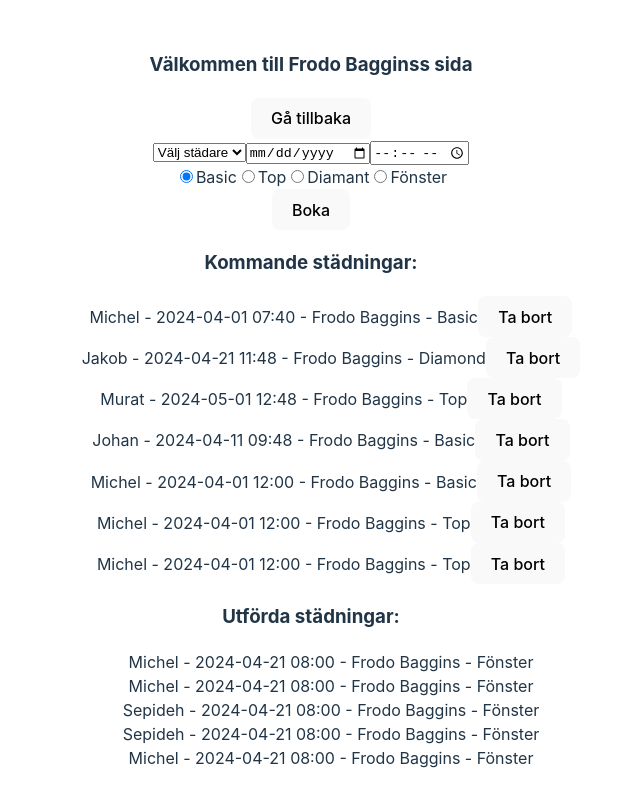
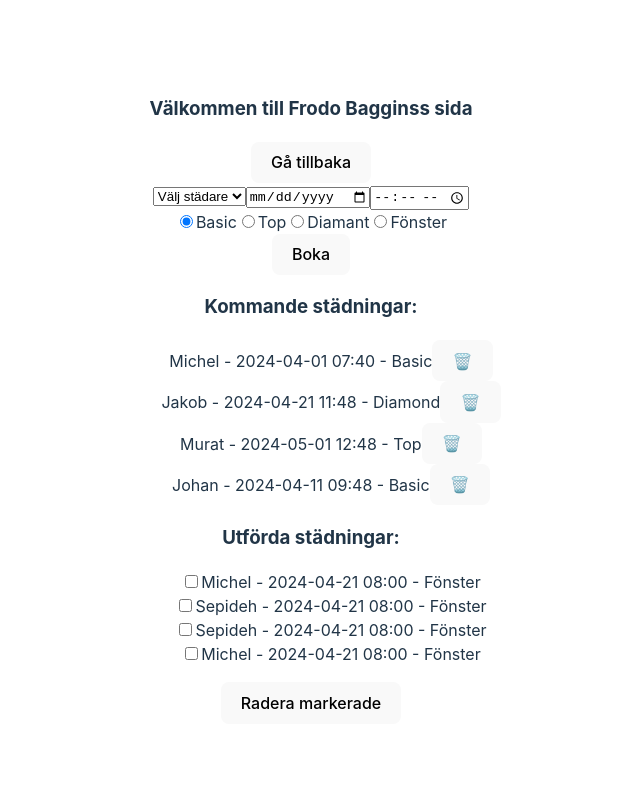
Before and after one commit to SepVaz/bookingReact, a React (Vite) app: page /mypage in a window 1280 px wide. Shown: the top 806 px of the page, without its empty margins (329-969 px from the left). Built offline with nearby package versions, Linux system fonts and the light colour scheme; data requests are answered from the project's data file.

Commit message:
checkbox och funktioner Co-authored-by: muratacar94 <muratacar94@users.noreply.github.com> Co-authored-by: Michel Gorjizadeh <michel.gorjizadeh@utb.ecutbildning.se> Co-authored-by: Johan Nihlén <johan.nihlen@utb.ecutbildning.se>

```diff
--- a/db.json
+++ b/db.json
@@ -46,15 +46,6 @@
       "status": true
     },
     {
-      "id": "5",
-      "date": "2024-04-21",
-      "time": "08:00",
-      "customer": "Frodo Baggins",
-      "level": "Fönster",
-      "cleaner": "Michel",
-      "status": true
-    },
-    {
       "id": "6",
       "date": "2024-04-21",
       "time": "08:00",
@@ -80,33 +71,6 @@
       "level": "Fönster",
       "cleaner": "Michel",
       "status": true
-    },
-    {
-      "id": "1711964589579",
-      "date": "2024-04-01",
-      "time": "12:00",
-      "customer": "Frodo Baggins",
-      "level": "Basic",
-      "cleaner": "Michel",
-      "status": false
-    },
-    {
-      "id": "1711964665877",
-      "date": "2024-04-01",
-      "time": "12:00",
-      "customer": "Frodo Baggins",
-      "level": "Top",
-      "cleaner": "Michel",
-      "status": false
-    },
-    {
-      "id": "1711964919261",
-      "date": "2024-04-01",
-      "time": "12:00",
-      "customer": "Frodo Baggins",
-      "level": "Top",
-      "cleaner": "Michel",
-      "status": false
     }
-  ]
+]
 }
--- a/src/App.css
+++ b/src/App.css
@@ -45,3 +45,9 @@ li {
   list-style: none;
 
 }
+
+img {
+  width: 25px;
+  height: 20px;
+  background-color: white;
+}
--- a/src/pages/MyPage.tsx
+++ b/src/pages/MyPage.tsx
@@ -7,11 +7,12 @@ import { IBooking } from "../BookingType";
 
 const MyPage: React.FC = () => {
   const navigate = useNavigate();
-  const [customerName, setCustomerName] = useState<string>();
+  const [customerName, setCustomerName] = useState<string>("");
 
   const [booked, setBooked] = useState<IBooking[]>([]);
   const [finished, setFinished] = useState<IBooking[]>([]);
   const [cleaners, setCleaners] = useState<string[]>([]);
+  const [checked, setChecked] = useState<IBooking[]>([]);
 
   const bookingStatus = (booking: IBooking) => {
     booking.status
@@ -26,7 +27,7 @@ const MyPage: React.FC = () => {
         const bookingsData: IBooking[] = response.data;
 
         setCustomerName(
-          bookingsData.filter((data) => data.customer)[3]?.customer
+          bookingsData.filter((data) => data.customer)[0]?.customer
         );
 
         setFinished(bookingsData.filter((data) => data.status));
@@ -58,7 +59,26 @@ const MyPage: React.FC = () => {
       }
     };
     deletePost();
-  }
+  };
+
+  const handleCheckboxChange = (booking: IBooking) => {
+    setChecked((prev) =>
+      prev.find((b) => b.id === booking.id) ? prev.filter((b) => b.id !== booking.id) : [...prev, booking]
+    );
+  };
+
+
+  function deleteChecked(id: string) {
+    checked.forEach(async (booking) => {
+      try {
+        await axios.delete(`http://localhost:3000/booking/${booking.id}`);
+        setFinished((prev) => prev.filter((b) => b.id !== booking.id));
+      } catch (err) {
+        console.error("Failed to delete booking with id " + booking.id, err);
+      }
+    });
+    setChecked([]);
+  };
 
   return (
     <>
@@ -77,13 +97,13 @@ const MyPage: React.FC = () => {
         <ul>
           {booked.map((booking) => (
             <li key={booking.id}>
-              {`${booking.cleaner} - ${booking.date} ${booking.time} - ${booking.customer} - ${booking.level}`}
+              {`${booking.cleaner} - ${booking.date} ${booking.time} - ${booking.level}`}
               <button
                 onClick={() => {
                   handleDeleteBooking(booking.id);
                 }}
               >
-                Ta bort
+                🗑️
               </button>
             </li>
           ))}
@@ -93,12 +113,21 @@ const MyPage: React.FC = () => {
       <div>
         <h3>Utförda städningar:</h3>
         <ul>
-          {finished.map((booking) => (
-            <li
-              key={booking.id}
-            >{`${booking.cleaner} - ${booking.date} ${booking.time} - ${booking.customer} - ${booking.level}`}</li>
+        {finished.map((booking) => (
+            <li key={booking.id}>
+               <input
+                type="checkbox"
+                checked={checked.some((b) => b.id === booking.id)}
+                onChange={() => handleCheckboxChange(booking)}
+              />
+               {`${booking.cleaner} - ${booking.date} ${booking.time} - ${booking.level}`}
+
+              {/* Booking information display */}
+            </li>
           ))}
         </ul>
+        <button onClick={deleteChecked}>Radera markerade</button>
+
       </div>
     </>
   );
```
Also changed, not shown: backupdata.json (+0 -9 lines).
